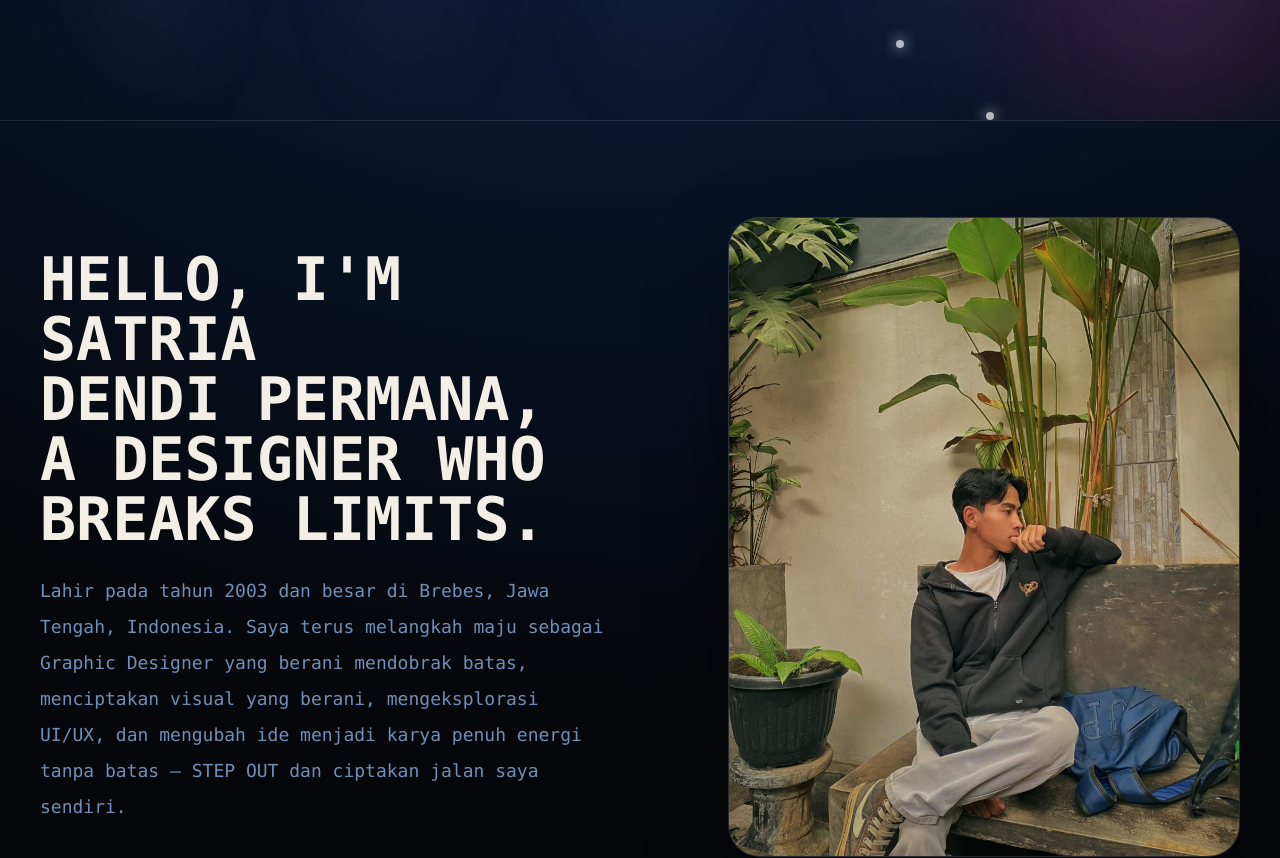
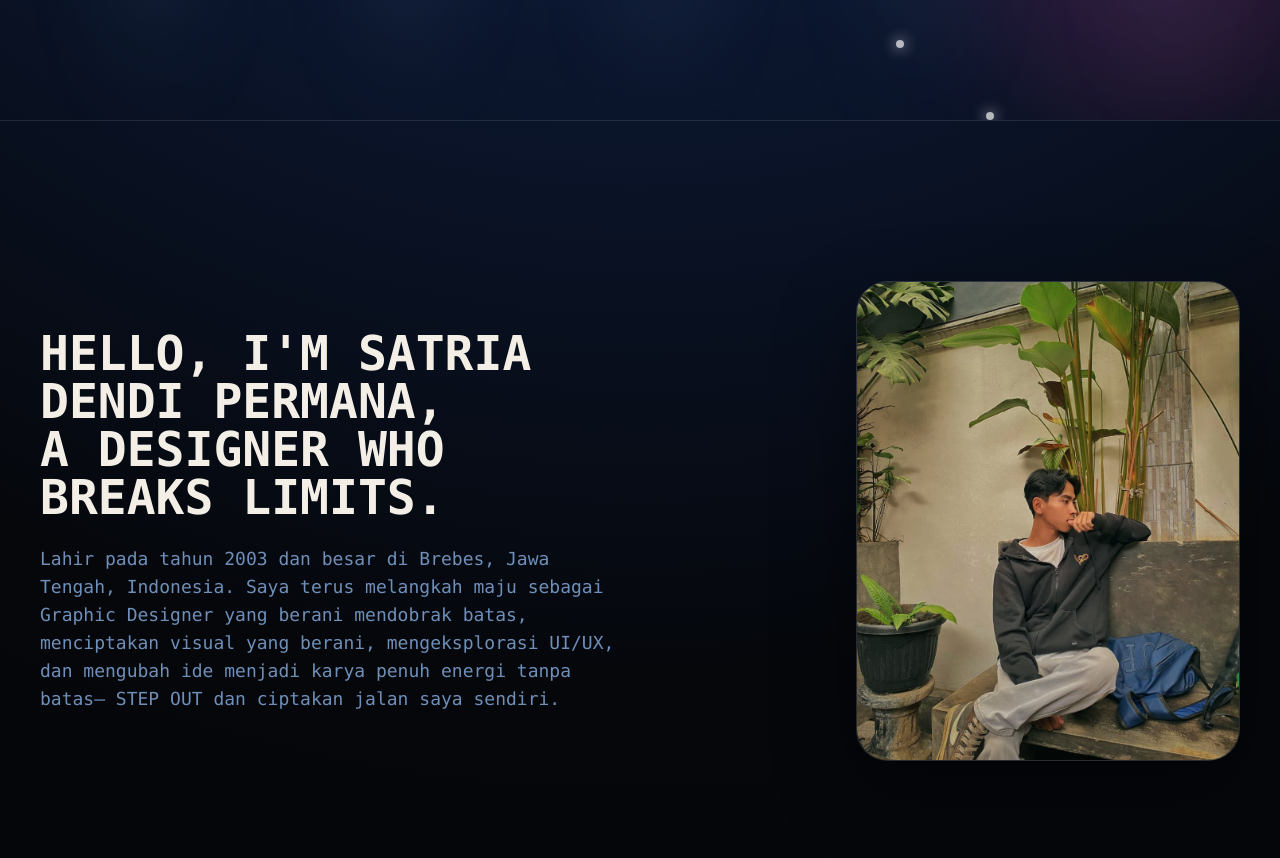
Before and after one commit to dendiofskyez/dendi-portfolio, a React (Vite) app: page / in a window 1280 px wide. Shown: the part 740-1598 px from the top of the page. Built offline with nearby package versions, Linux system fonts and the light colour scheme.

Commit message:
Update App.tsx

```diff
--- a/src/App.tsx
+++ b/src/App.tsx
@@ -114,39 +114,33 @@ export default function Portfolio() {
       </section>
 <section
   id="about"
-  className="mx-auto grid min-h-screen max-w-7xl items-center gap-10 border-b border-white/10 px-5 py-16 sm:px-8 md:grid-cols-2 md:gap-14 md:px-10 md:py-24"
+  className="grid min-h-screen items-center gap-10 border-b border-white/10 px-4 py-16 md:grid-cols-2 md:px-10"
 >
   {/* TEXT */}
-  <div className="order-2 flex flex-col justify-center md:order-1">
-    <h2 className="text-3xl font-bold leading-tight text-[#f3efe6] sm:text-4xl md:text-5xl lg:text-6xl">
-      HELLO, I'M SATRIA
+  <div className="flex h-full flex-col justify-center">
+    <h2 className="text-2xl font-bold leading-tight text-[#f3efe6] md:text-5xl">
+      HELLO, I'M SATRIA DENDI PERMANA,
       <br />
-      DENDI PERMANA,
-      <br />
-      A DESIGNER WHO
-      <br />
-      BREAKS LIMITS.
+      A DESIGNER WHO BREAKS LIMITS.
     </h2>
 
-    <p className="mt-6 max-w-xl text-sm leading-8 text-[#6f8fb8] sm:text-base md:text-lg md:leading-9">
+    <p className="mt-6 max-w-xl text-sm leading-8 md:text-lg">
       Lahir pada tahun 2003 dan besar di Brebes, Jawa Tengah, Indonesia.
       Saya terus melangkah maju sebagai Graphic Designer yang berani
       mendobrak batas, menciptakan visual yang berani, mengeksplorasi
-      UI/UX, dan mengubah ide menjadi karya penuh energi tanpa batas —
+      UI/UX, dan mengubah ide menjadi karya penuh energi tanpa batas—
       STEP OUT dan ciptakan jalan saya sendiri.
     </p>
   </div>
 
-  {/* FOTO */}
-  <div className="order-1 flex justify-center md:order-2 md:justify-end">
-    <div className="w-full max-w-[280px] sm:max-w-sm md:max-w-md lg:max-w-lg">
-      <div className="aspect-[4/5] overflow-hidden rounded-[2rem] border border-white/10 bg-white/5 shadow-[0_30px_80px_rgba(0,0,0,0.45)]">
-        <img
-          src={profile}
-          alt="Profile"
-          className="h-full w-full object-cover"
-        />
-      </div>
+  {/* FOTO PROFIL */}
+  <div className="flex h-full items-center justify-center md:justify-end">
+    <div className="aspect-[4/5] w-full max-w-sm overflow-hidden rounded-[2rem] border border-white/10 bg-white/5 shadow-[0_30px_80px_rgba(0,0,0,0.45)]">
+      <img
+        src={profile}
+        alt="Profile"
+        className="h-full w-full object-cover"
+      />
     </div>
   </div>
 </section>
```
